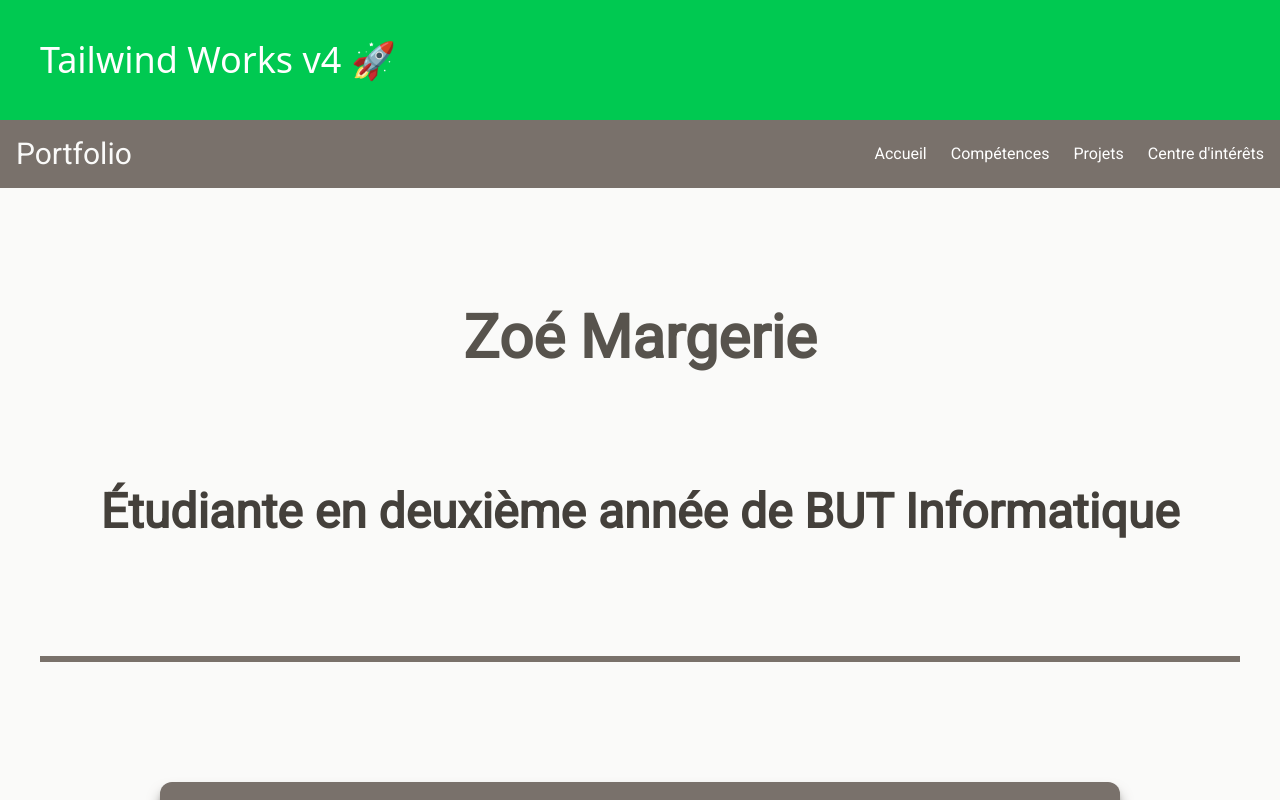
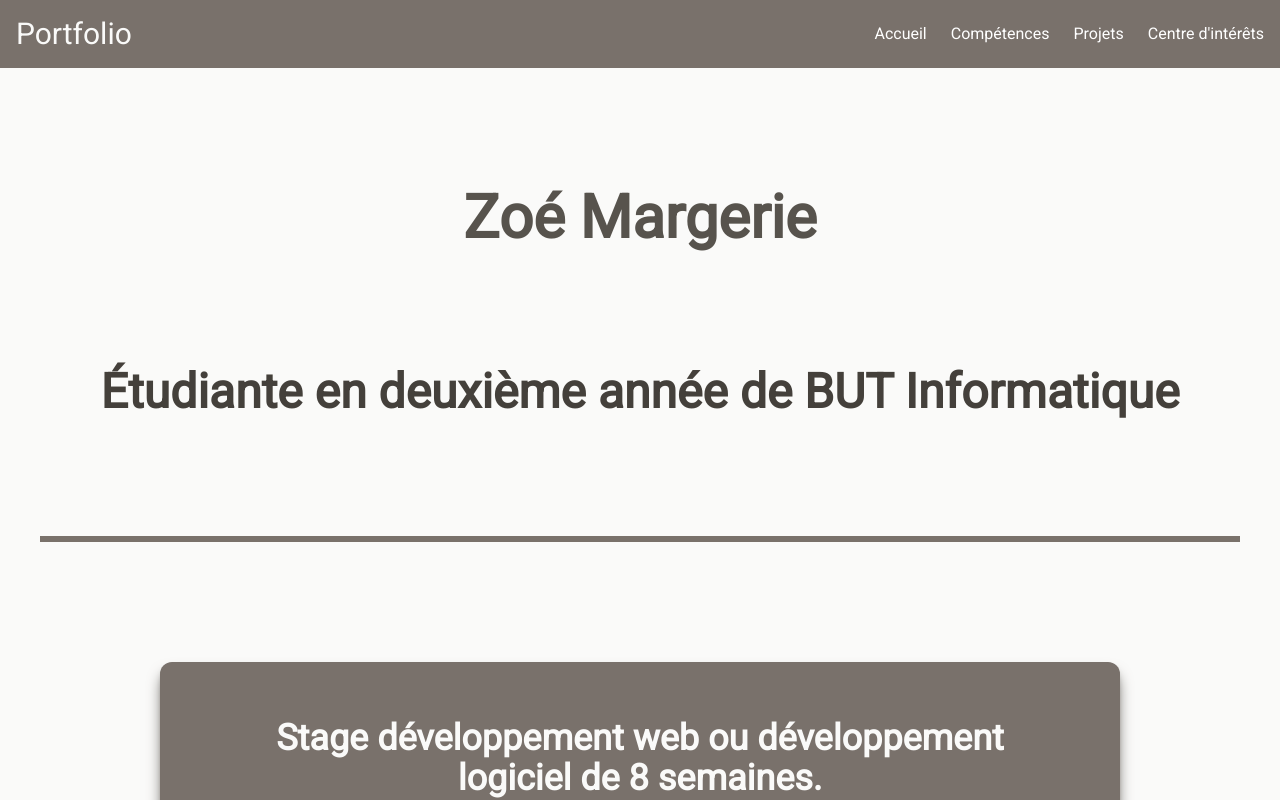
Before and after one commit to Z-1020/Portfolio_react, a React (Vite) app: page / in a window 1280 px wide. Shown: the top 800 px of the page. Built offline with nearby package versions, Linux system fonts and the light colour scheme.

Commit message:
fix: test

```diff
--- a/src/App.tsx
+++ b/src/App.tsx
@@ -12,9 +12,6 @@ import ScrollToTop from "./components/ScrollToTop";
 export default function App() {
   return (
     <div className="min-h-screen flex flex-col">
-      <div className="bg-green-500 text-white text-4xl p-10">
-  Tailwind Works v4 🚀
-</div>
       <Header />
       <ScrollToTop />
     <Routes>
```
